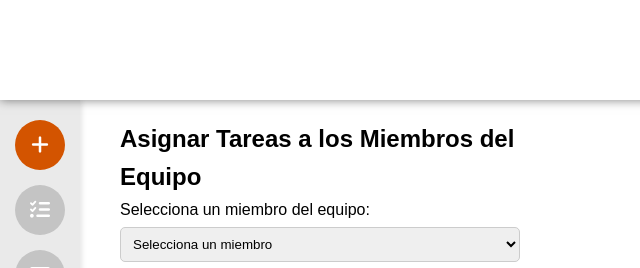
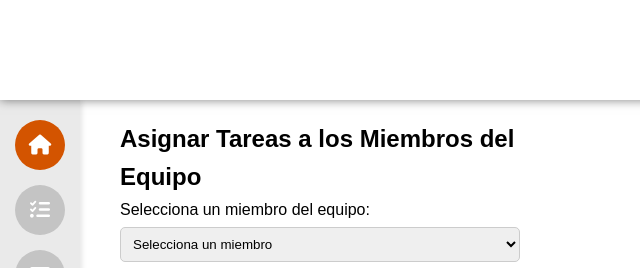
Before and after one commit to alessandraaguiluz/Agiles, a website: page public/H2_asignar_tareas.html in a window 1280 px wide. Shown: the top 268 px of the page, 0-640 px from the left. Drawn offline with Linux system fonts and the light colour scheme.

Commit message:
arreglando boton

```diff
--- a/public/H2_asignar_tareas.html
+++ b/public/H2_asignar_tareas.html
@@ -230,7 +230,7 @@
     </header>
 
     <aside class="sidebar">
-        <a href="H1_project_view.html"><i class="fas fa-plus"></i></a>
+        <a href="H1_project_view.html"><i class="fas fa-house"></i></a>
         <a href="H3_sprint_view.html"><i class="fas fa-tasks"></i></a>
         <a href="add_sprints.html"><i class="fas fa-bars-progress"></i></a>
         <a href="H4_kanban.html"><i class="fas fa-table"></i></a>
```
Also changed, not shown: public/H3_sprint_view.html (+1 -1 lines), public/H4_kanban.html (+1 -1 lines), public/add_sprints.html (+1 -1 lines).
